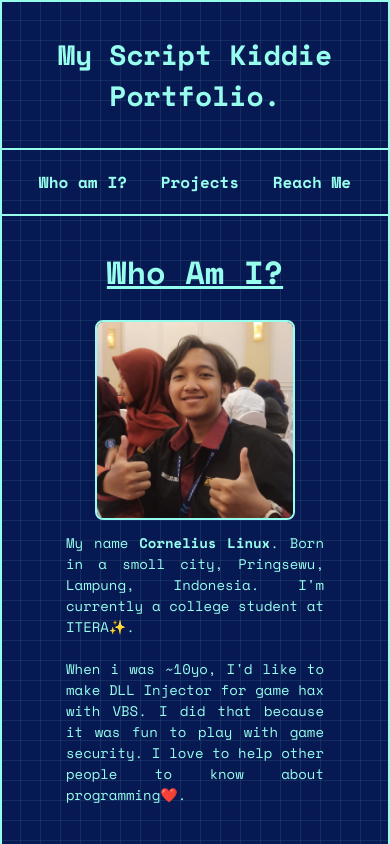
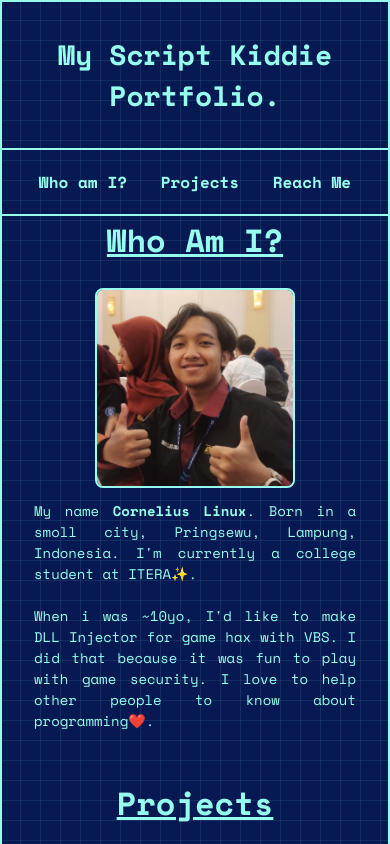
Before and after one commit to krossmanzs/task-pemweb-3, a plain HTML site: page index.html in a window 390 px wide. Shown: the top 844 px of the page. Drawn offline with nearby package versions, Linux system fonts and the light colour scheme.

```diff
--- a/style.css
+++ b/style.css
@@ -178,7 +178,7 @@
     flex-direction: column;
   }
 
-  .content {
+  .content-description {
     padding: 0 2rem;
   }
 
@@ -242,7 +242,7 @@
     flex-direction: column;
   }
 
-  .content {
+  .content-description {
     padding: 0 2rem;
   }
 
```
